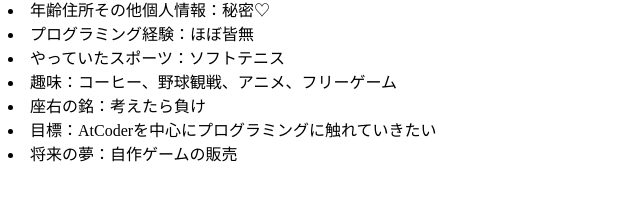
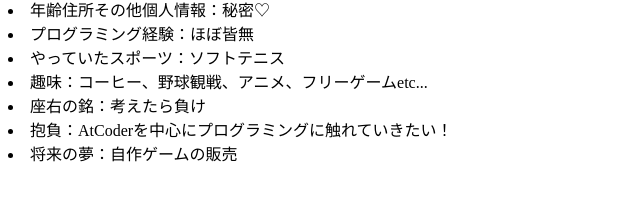
Before and after one commit to mct-joken/git2025, a website: page public/sugi-yuki/index.html in a window 1280 px wide. Shown: the part 336-536 px from the top of the page, 0-640 px from the left. Drawn offline with Linux system fonts and the light colour scheme.

Commit message:
feat:プロフィールページにプロフィールを追加

```diff
--- a/public/sugi-yuki/index.html
+++ b/public/sugi-yuki/index.html
@@ -16,9 +16,9 @@
             <li>年齢住所その他個人情報：秘密♡</li>
             <li>プログラミング経験：ほぼ皆無</li>
             <li>やっていたスポーツ：ソフトテニス</li>
-            <li>趣味：コーヒー、野球観戦、アニメ、フリーゲーム</li>
+            <li>趣味：コーヒー、野球観戦、アニメ、フリーゲームetc...</li>
             <li>座右の銘：考えたら負け</li>
-            <li>目標：AtCoderを中心にプログラミングに触れていきたい</li>
+            <li>抱負：AtCoderを中心にプログラミングに触れていきたい！</li>
             <li>将来の夢：自作ゲームの販売</li>
         </u1>
     </body>
```
